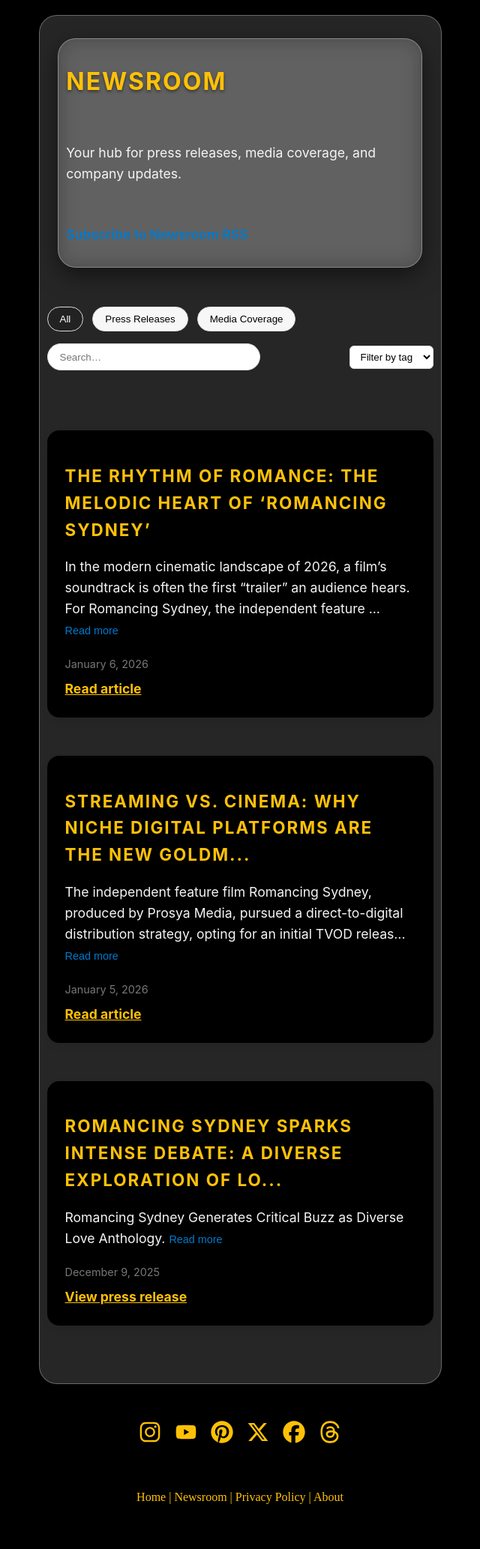
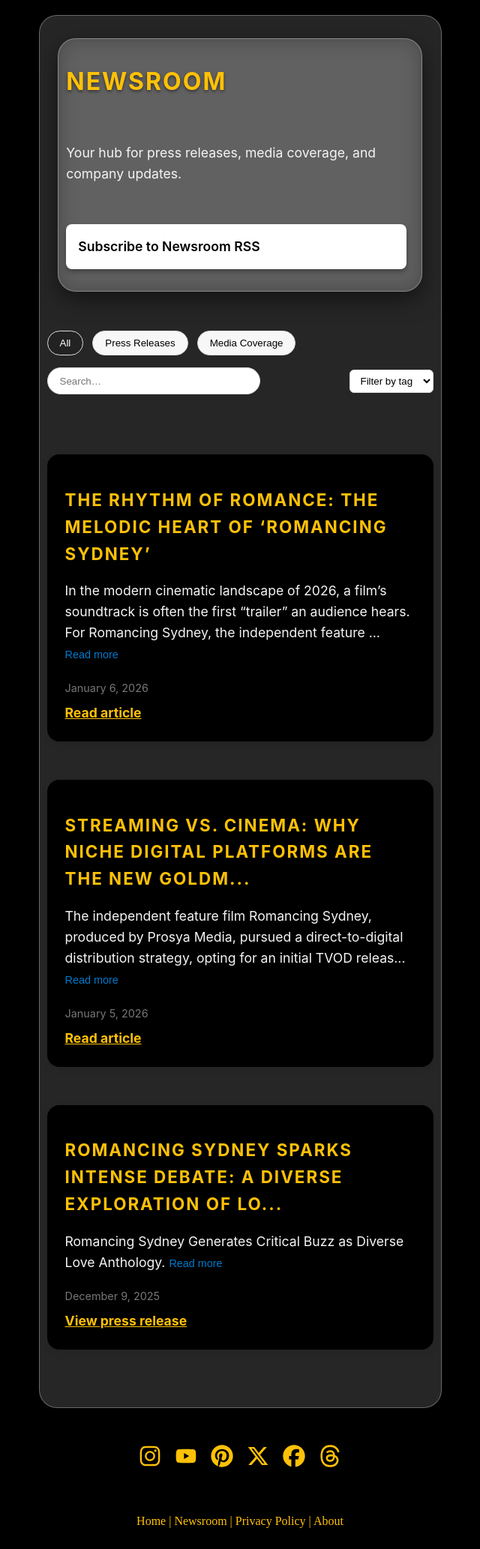
Before and after one commit to prosyamedia/website, a Jekyll site: the page built from newsroom.html, in a window 1280 px wide. Shown: the whole page at 75% size, without its empty margins (320-960 px from the left). Built offline with Jekyll 4.4.1, drawn with Linux system fonts in a browser that asks for light colours; before the commit the page ends 2034 px from its top, so only the background shows below that.

Commit message:
Show RSS subs as a button

```diff
--- a/newsroom.html
+++ b/newsroom.html
@@ -24,7 +24,7 @@ pagination:
   <h1>Newsroom</h1>
   <p>Your hub for press releases, media coverage, and company updates.</p>
   <p class="rss-subscribe">
-    <a href="/newsroom.xml">Subscribe to Newsroom RSS</a>
+    <a href="/newsroom.xml" class="link-button">Subscribe to Newsroom RSS</a>
   </p>
 </div>
 
```
